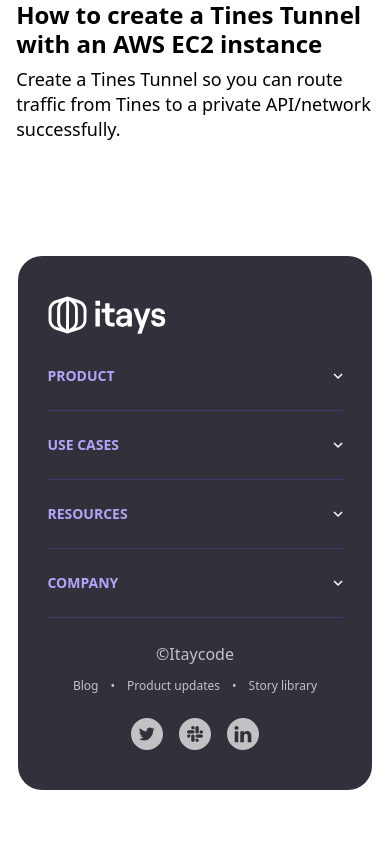
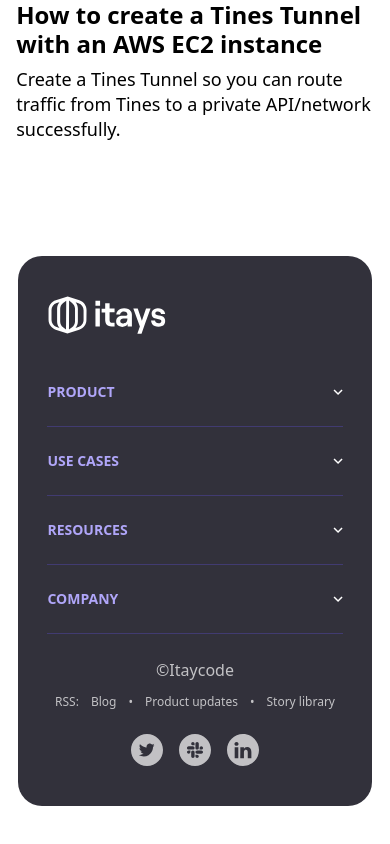
Before and after one commit to itay1313/blog-nextjs, a Next.js app: page / in a window 390 px wide. Shown: the part 5547-6391 px from the top of the page. Built offline with nearby package versions, Linux system fonts and the light colour scheme; a web font is replaced by a local one.

Commit message:
style: footer fixing smaller mobile

```diff
--- a/src/components/layout/Footer.tsx
+++ b/src/components/layout/Footer.tsx
@@ -20,9 +20,9 @@
   return (
     <footer className='p-10 pt-0 for-mobile:mb-14 for-mobile:p-[1.125rem]'>
       <div className='rounded-3xl bg-footer-background px-20 pt-20 text-lm text-light for-mobile:px-4 for-mobile:py-10'>
-        <section className='layout flex justify-between sm:flex-col md:flex-row for-mobile:flex-col for-mobile:gap-8'>
+        <section className='layout flex justify-between sm:flex-col lg:flex-row for-mobile:flex-col for-mobile:gap-8'>
           <Logow width='122.3125' height='38' />
-          <div className='flex justify-between md:basis-9/12 for-mobile:flex-col'>
+          <div className='mt-4 flex justify-between md:basis-9/12 lg:mt-0 for-mobile:flex-col'>
             <div className='flex flex-col'>
               <div className='flex justify-between for-mobile:mb-6 for-mobile:items-center for-mobile:border-b-[1px] for-mobile:border-primary-900 for-mobile:pb-6'>
                 <h3 className='footer-menu-title'>PRODUCT</h3>
@@ -132,7 +132,7 @@
             </a>
             <small className='flex items-center gap-3 text-lm  for-mobile:text-xs'>
               <b className='font-normal for-mobile:hidden'> | </b>
-              <span className='for-mobile:hidden'>RSS:</span>
+              <span className='tp:hidden'>RSS:</span>
               <a
                 href='/rss/tines-blog.xml'
                 title='Tines Blog RSS feed'
--- a/tailwind.config.js
+++ b/tailwind.config.js
@@ -33,6 +33,9 @@
         xxl: ['52px', '58px'],
       },
       screens: {
+        tp: { max: '380px' },
+        // => @media (max-width: 380px) { ... }
+
         'for-mobile': { max: '767px' },
         // => @media (max-width: 767px) { ... }
 
```
